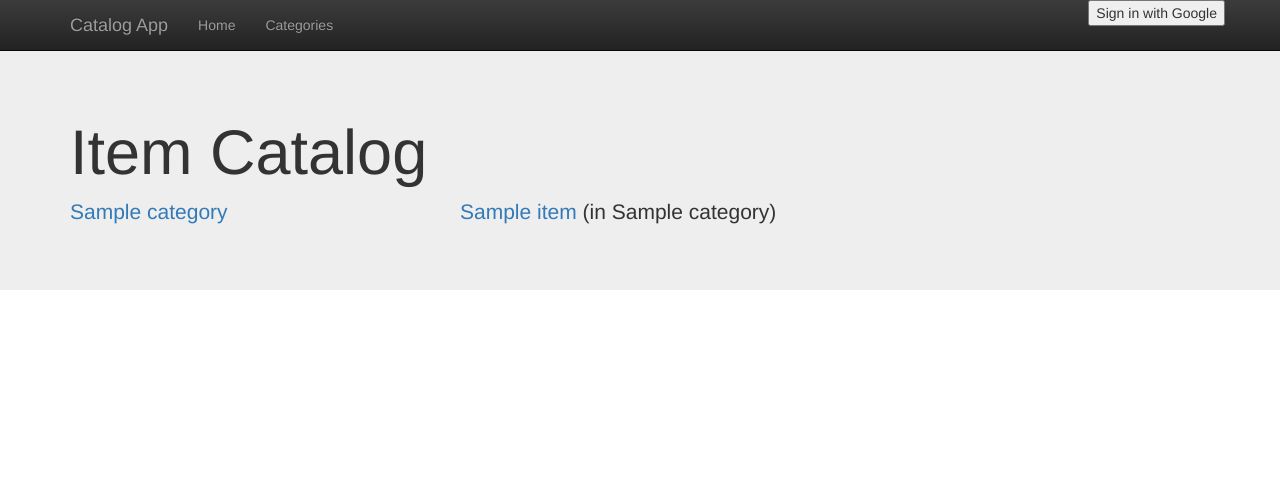
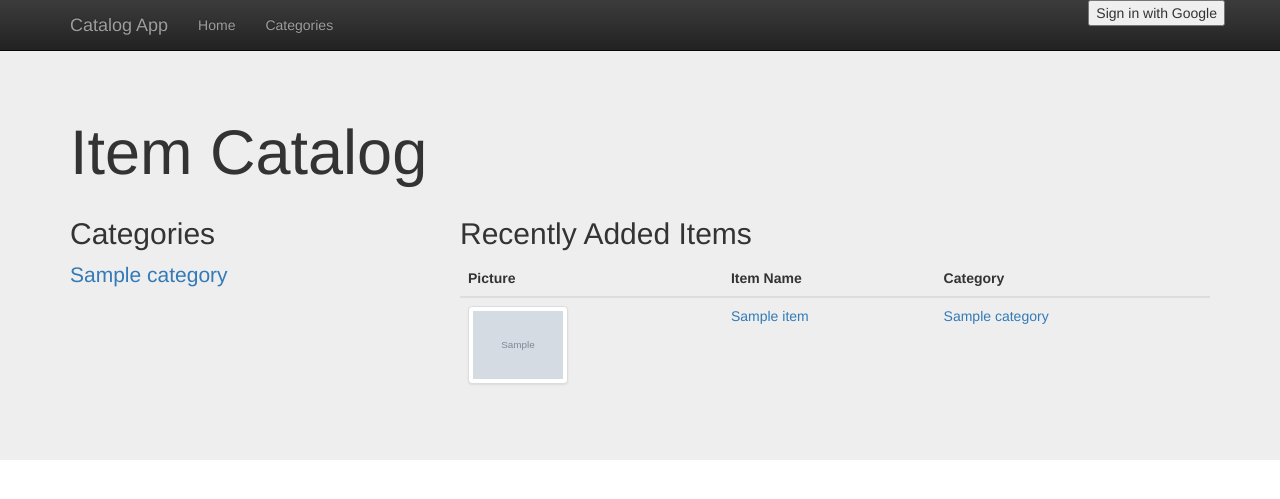
Before and after one commit to helmuthb/ND004-P3, a Flask app: page / in a window 1280 px wide. Shown: the top 499 px of the page. Run offline with Flask 2, Linux system fonts and the light colour scheme; tables that the repository leaves empty hold one stand-in row (values such as "Sample post"); grey boxes marked "Sample" are stand-in pictures; some libraries are stand-ins or nearby versions.

Commit message:
Some changes in appearance

```diff
--- a/vagrant/catalog/templates/index.html
+++ b/vagrant/catalog/templates/index.html
@@ -4,18 +4,41 @@
 <h1>Item Catalog</h1>
 <div class="row">
   <div class="col-md-4">
+    {% if categories|length > 0 %}
+    <h2>Categories</h2>
     {% for category in categories %}
       <p>
         <a href="/categories/{{category.id}}">{{category.name}}</a>
       </p>
     {% endfor %}
+    {% else %}
+    <h2>No Categories existing yet</h2>
+    {% endif %}
   </div>
   <div class="col-md-8">
-    {% for item in items %}
-      <p>
-        <a href="/items/{{item.id}}">{{item.name}}</a> (in {{item.category.name}})
-      </p>
-    {% endfor %}
+    {% if items|length > 0 %}
+    <h2>Recently Added Items</h2>
+    <table class="table">
+      <thead>
+        <tr>
+          <th>Picture</th>
+          <th>Item Name</th>
+          <th>Category</th>
+         </tr>
+      </thead>
+      <tbody>
+        {% for item in items %}
+        <tr>
+          <td>{% if item.image_url %}<img src="{{item.image_url}}" class="img-thumbnail" style="max-width:100px; max-height:100px;">{% endif %}</td>
+          <td><a href="/items/{{item.id}}">{{item.name}}</a></td>
+          <td><a href="/categories/{{item.category.id}}">{{item.category.name}}</a></td>
+        </tr>
+        {% endfor %}
+      </tbody>
+    </table>
+    {% else %}
+    <h2>No Items added yet</h2>
+    {% endif %}
   </div>
 </div>
 {% endblock %}
--- a/vagrant/catalog/templates/showCategory.html
+++ b/vagrant/catalog/templates/showCategory.html
@@ -26,7 +26,7 @@
       <tbody>
         {% for item in items %}
         <tr>
-          <td>{% if item.image_url %}<img src="{{item.image_url}}" class="img-thumbnail">{% endif %}</td>
+          <td>{% if item.image_url %}<img src="{{item.image_url}}" class="img-thumbnail" style="max-width:100px; max-height:100px;">{% endif %}</td>
           <td><a href="/items/{{item.id}}">{{item.name}}</a></td>
         </tr>
         {% endfor %}
--- a/vagrant/catalog/templates/showItem.html
+++ b/vagrant/catalog/templates/showItem.html
@@ -2,12 +2,16 @@
 {% block title %}show item {{item.name}}{% endblock %}
 {% block head %}
   <h1>Item '{{item.name}}'</h1>
+  Category: <a href="/categories/{{item.category.id}}">{{item.category.name}}</a><br>
   {% if item.image_url %}
   <img src="{{item.image_url}}" class="img-responsive">
   <br>
   {% endif %}
+  <p>{{item.description|markdown}}</p>
+  {% if AUTHENTICATED %}
   <a href="#" class="btn btn-info" role="button" data-toggle="modal" data-target="#editItem">Edit Item</a>
   <a href="#" class="btn btn-danger" role="button" data-toggle="modal" data-target="#delItem">Delete Item</a>
+  {% endif %}
 {% endblock %}
 {% block content %}
   {% if AUTHENTICATED %}
```
